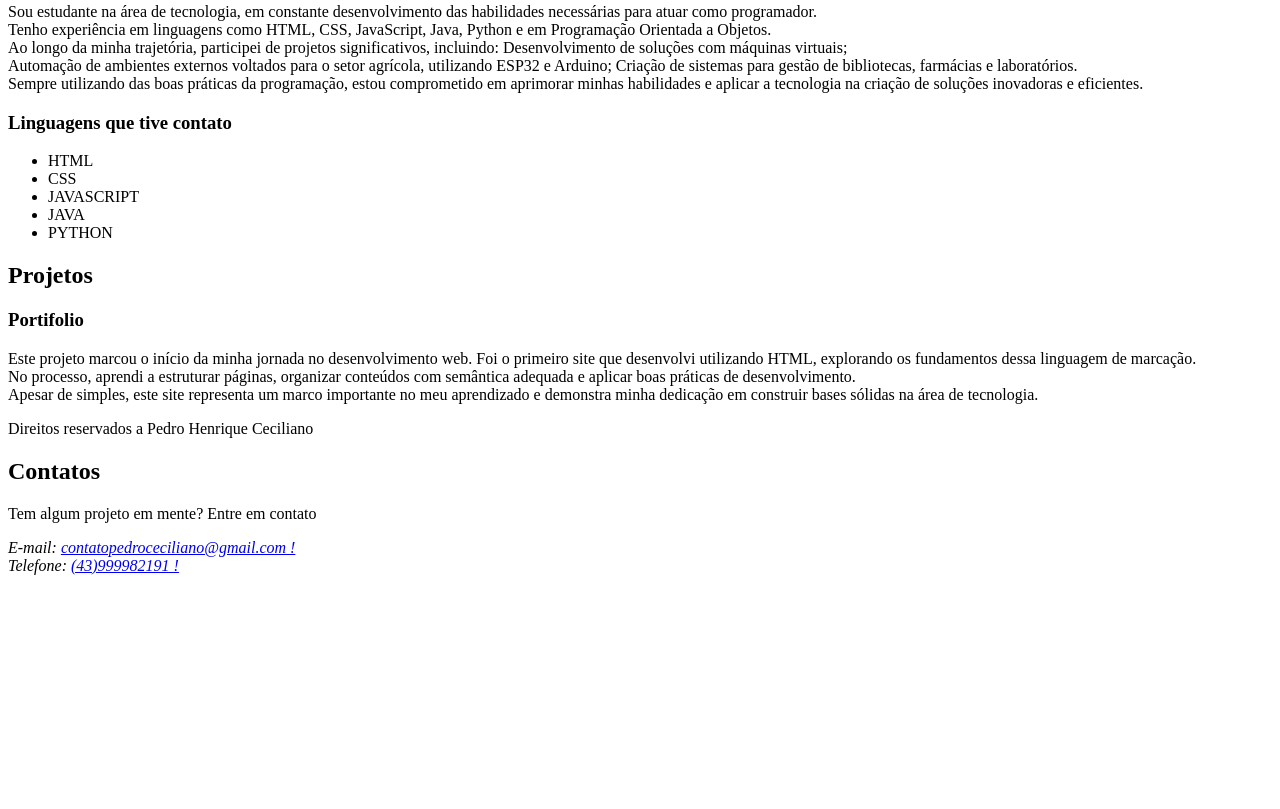
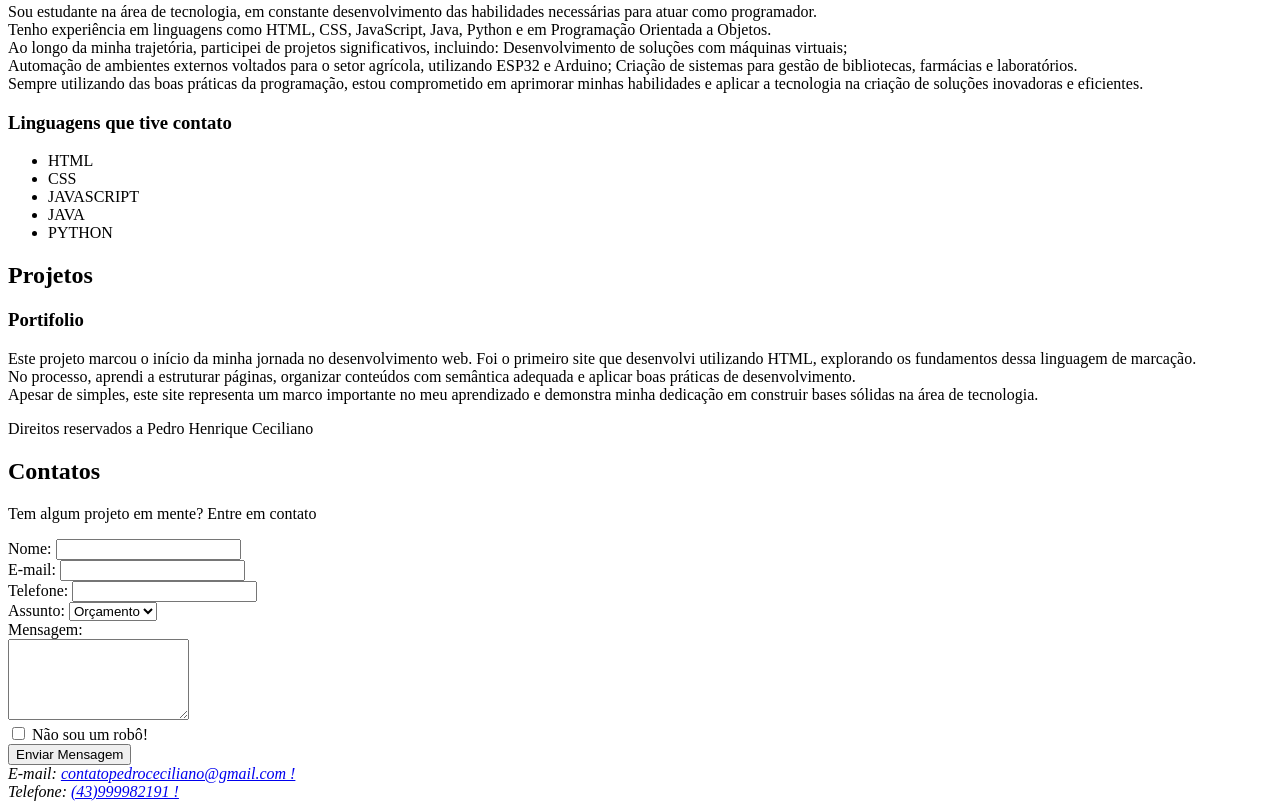
Before and after one commit to phdceciliano/first-HTML-website-CSS-JavaScript, a plain HTML site: page index.html in a window 1280 px wide. Shown: the part 298-1107 px from the top of the page. Before the commit the page ends 881 px from the top, so only its background shows below. Drawn offline with Linux system fonts and the light colour scheme.

Commit message:
Update index.html
Adicionando funcionalidades

```diff
--- a/index.html
+++ b/index.html
@@ -58,9 +58,14 @@
       <article>
         <h3>Portifolio</h3>
         <p>
-            Este projeto marcou o início da minha jornada no desenvolvimento web. Foi o primeiro site que desenvolvi utilizando HTML, explorando os fundamentos dessa linguagem de marcação. <br>
-            No processo, aprendi a estruturar páginas, organizar conteúdos com semântica adequada e aplicar boas práticas de desenvolvimento. <br>
-            Apesar de simples, este site representa um marco importante no meu aprendizado e demonstra minha dedicação em construir bases sólidas na área de tecnologia.
+          Este projeto marcou o início da minha jornada no desenvolvimento web.
+          Foi o primeiro site que desenvolvi utilizando HTML, explorando os
+          fundamentos dessa linguagem de marcação. <br />
+          No processo, aprendi a estruturar páginas, organizar conteúdos com
+          semântica adequada e aplicar boas práticas de desenvolvimento. <br />
+          Apesar de simples, este site representa um marco importante no meu
+          aprendizado e demonstra minha dedicação em construir bases sólidas na
+          área de tecnologia.
         </p>
       </article>
     </section>
@@ -69,6 +74,27 @@
       <section>
         <h2>Contatos</h2>
         <p>Tem algum projeto em mente? Entre em contato</p>
+        <form action="">
+          <label for="nome">Nome: </label>
+          <input type="texto" id="nome" name="nome" required/> <br />
+          <label for="email">E-mail: </label>
+          <input type="email" id="email" name="email" required/> <br />
+          <label for="telefone">Telefone: </label>
+          <input type="telefone" id="telefone" name="telefone" /> <br />
+          <label for="assunto">Assunto: </label>
+          <select name="assunto" id="assunto">
+            <option value="orçamento">Orçamento</option>
+            <option value="duvida">Dúvida</option>
+            <option value="outro">Outros</option>
+          </select>
+          <br />
+          <label for="" mensagem>Mensagem: </label><br />
+          <textarea name="mensagem" id="mensagem" cols="20" rows="5" required></textarea><br>
+          <input type="checkbox" name="inscricao" id="inscricao">
+          <label for="inscricao">Não sou um robô! </label><br>
+          <input type="submit" value="Enviar Mensagem">
+
+        </form>
         <address>
           E-mail:
           <a href="mailto:contatopedroceciliano@gmail.com"
```
